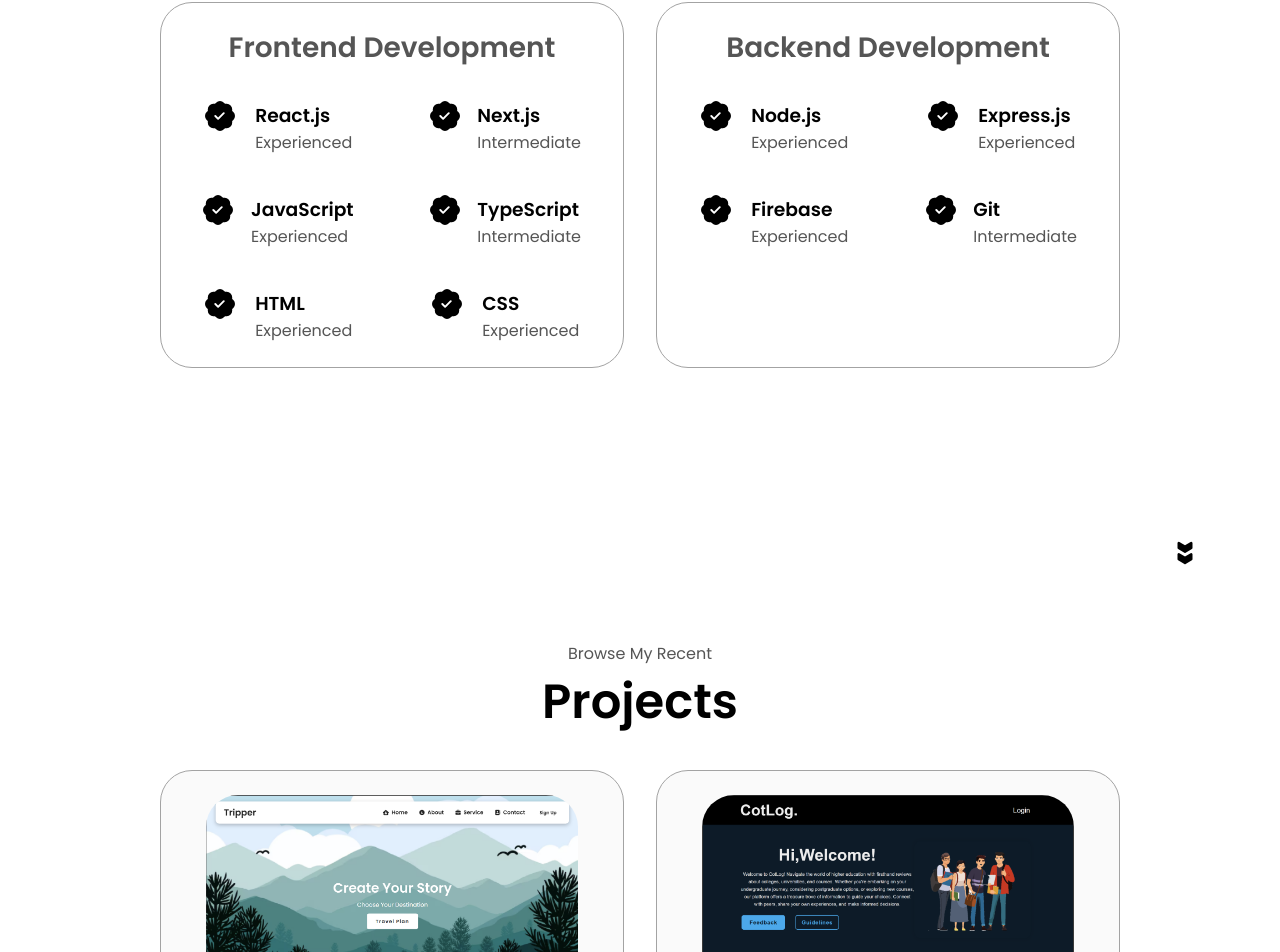
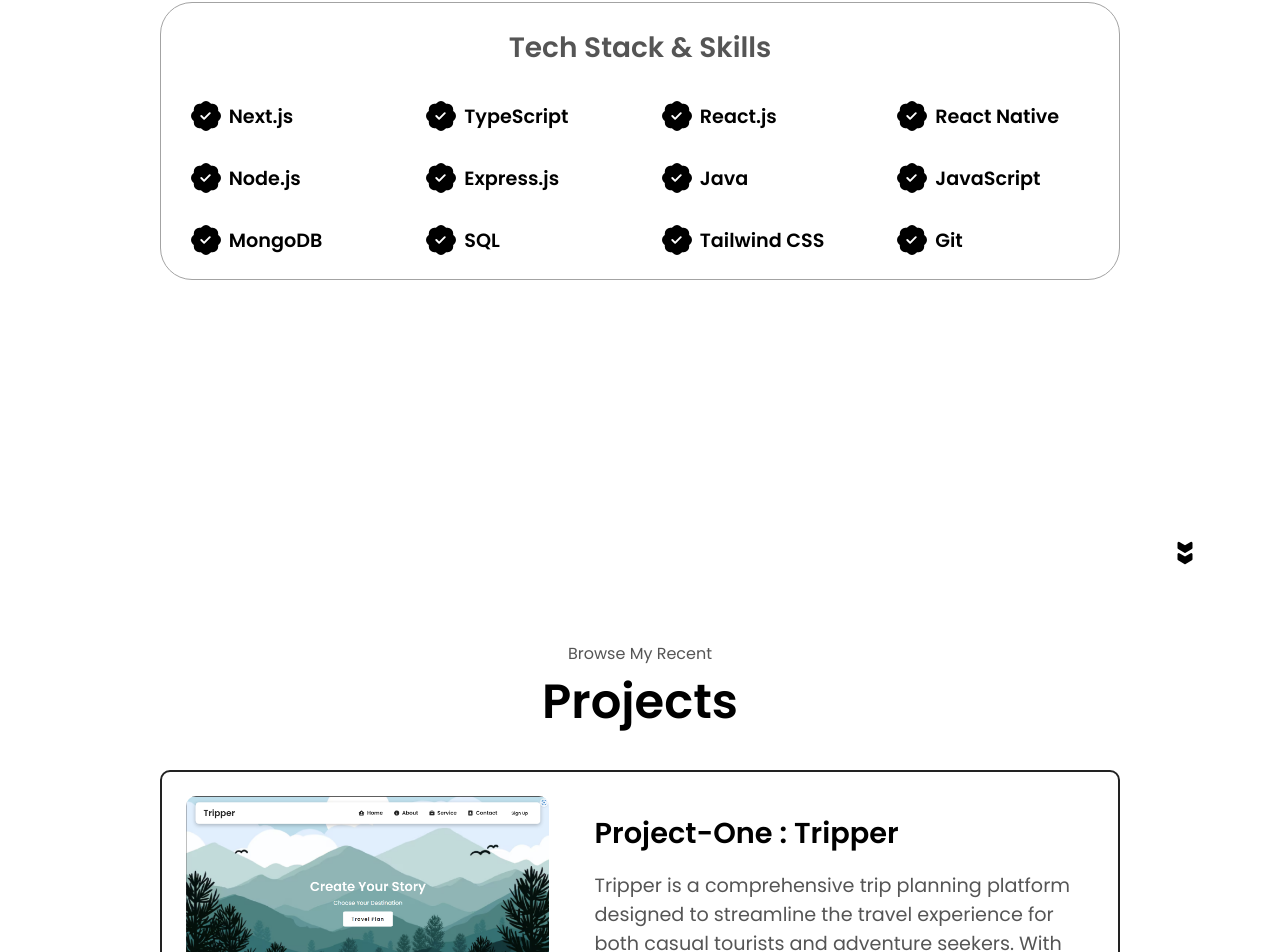
Before and after one commit to tanishqpandey26/digital-resume, a React (Create React App) app: page / in a window 1280 px wide. Shown: the part 1843-2795 px from the top of the page. Built offline with nearby package versions, Linux system fonts and the light colour scheme.

Commit message:
new layout for experience and project section

```diff
--- a/src/components/Experience.js
+++ b/src/components/Experience.js
@@ -1,10 +1,9 @@
 import React from 'react';
-import {BsPatchCheckFill} from "react-icons/bs";
-import {TbBadgesFilled} from "react-icons/tb";
+import { BsPatchCheckFill } from "react-icons/bs";
+import { TbBadgesFilled } from "react-icons/tb";
 import "./ExperienceStyles.css";
 
 function Experience() {
-
 
   function scrollHandler(targetId) {
     const targetSection = document.getElementById(targetId);
@@ -13,132 +12,117 @@ function Experience() {
     }
   }
 
+  return (
+    <>
+      <section id="experience">
+        <p className="section__text__p1">Explore My</p>
+        <h1 className="title">Experience</h1>
 
-  return (
+        <div className="experience-details-container">
+          <div className="about-containers">
 
-    <>
+            <div className="details-container tech-stack-card">
+              <h2 className="experience-sub-title">Tech Stack & Skills</h2>
+              <div className="article-container">
 
-    <section id="experience">
-      <p class="section__text__p1">Explore My</p>
-      <h1 class="title">Experience</h1>
-      <div class="experience-details-container">
-        <div class="about-containers">
-          <div class="details-container">
-            <h2 class="experience-sub-title">Frontend Development</h2>
-            <div class="article-container">
 
                 <article>
-               <BsPatchCheckFill
-               size={30}/>
+                  <BsPatchCheckFill size={30} />
                   <div>
-                  <h3>React.js</h3>
-                  <p>Experienced</p>
+                    <h3>Next.js</h3>
                   </div>
                 </article>
 
                 <article>
-               <BsPatchCheckFill
-               size={30}/>
+                  <BsPatchCheckFill size={30} />
                   <div>
-                  <h3>Next.js</h3>
-                  <p>Intermediate</p>
+                    <h3>TypeScript</h3>
                   </div>
                 </article>
 
                 <article>
-               <BsPatchCheckFill
-               size={30}/>
+                  <BsPatchCheckFill size={30} />
                   <div>
-                  <h3>JavaScript</h3>
-                  <p>Experienced</p>
+                    <h3>React.js</h3>
                   </div>
                 </article>
 
                 <article>
-               <BsPatchCheckFill
-               size={30}/>
+                  <BsPatchCheckFill size={30} />
                   <div>
-                  <h3>TypeScript</h3>
-                  <p>Intermediate</p>
+                    <h3>React Native</h3>
                   </div>
                 </article>
 
                 <article>
-               <BsPatchCheckFill
-               size={30}/>
+                  <BsPatchCheckFill size={30} />
                   <div>
-                  <h3>HTML</h3>
-                  <p>Experienced</p>
+                    <h3>Node.js</h3>
                   </div>
                 </article>
 
                 <article>
-               <BsPatchCheckFill
-               size={30}/>
+                  <BsPatchCheckFill size={30} />
                   <div>
-                  <h3>CSS</h3>
-                  <p>Experienced</p>
+                    <h3>Express.js</h3>
+                  </div>
+                </article>
+
+                <article>
+                  <BsPatchCheckFill size={30} />
+                  <div>
+                    <h3>Java</h3>
+                  </div>
+                </article>
+
+                <article>
+                  <BsPatchCheckFill size={30} />
+                  <div>
+                    <h3>JavaScript</h3>
+                  </div>
+                </article>
+
+                <article>
+                  <BsPatchCheckFill size={30} />
+                  <div>
+                    <h3>MongoDB</h3>
+                  </div>
+                </article>
+
+                <article>
+                  <BsPatchCheckFill size={30} />
+                  <div>
+                    <h3>SQL</h3>
+                  </div>
+                </article>
+
+                <article>
+                  <BsPatchCheckFill size={30} />
+                  <div>
+                    <h3>Tailwind CSS</h3>
+                  </div>
+                </article>
+
+                <article>
+                  <BsPatchCheckFill size={30} />
+                  <div>
+                    <h3>Git</h3>
                   </div>
                 </article>
 
               </div>
             </div>
-
-          <div class="details-container">
-            <h2 class="experience-sub-title">Backend Development</h2>
-            <div class="article-container">
-
-            <article>
-               <BsPatchCheckFill
-               size={30}/>
-                <div>
-                  <h3>Node.js</h3>
-                  <p>Experienced</p>
-                </div>
-              </article>
-
-              <article>
-               <BsPatchCheckFill
-               size={30}/>
-                <div>
-                  <h3>Express.js</h3>
-                  <p>Experienced</p>
-                </div>
-              </article>
-
-              <article>
-               <BsPatchCheckFill
-               size={30}/>
-                <div>
-                  <h3>Firebase</h3>
-                  <p>Experienced</p>
-                </div>
-              </article>
-
-              <article>
-               <BsPatchCheckFill
-               size={30}/>
-                <div>
-                  <h3>Git</h3>
-                  <p>Intermediate</p>
-                </div>
-              </article>
-
           </div>
         </div>
 
-
-        </div>
-      </div>
         <TbBadgesFilled
           className="icon arrow"
-    size={30}  // adjust this for the desired size
+          size={30}
           onClick={() => scrollHandler('projects')}
         />
       </section>
-
     </>
-  )
+  );
 }
 
-export default Experience
+export default Experience;
--- a/src/components/ExperienceStyles.css
+++ b/src/components/ExperienceStyles.css
@@ -1,13 +1,6 @@
-/* EXPERIENCE SECTION */
-
 #experience {
   position: relative;
   margin-top: 20px;
-  }
-
-  .section__text__p1 {
-    /* Assuming similar to general p styles */
-    /* Add any specific styles if needed */
 }
 
 .title {
@@ -23,11 +16,12 @@
 
 .about-containers {
   display: flex;
+  justify-content: center;
   gap: 2rem;
-    /* Additional gap for media queries already handled in GeneralStyles */
 }
 
-  .details-container {
+
+.tech-stack-card {
   padding: 1.5rem;
   flex: 1;
   background: white;
@@ -46,25 +40,48 @@
 
 .article-container {
   display: flex;
-    text-align: initial;
   flex-wrap: wrap;
-    flex-direction: row;
-    gap: 2.5rem;
   justify-content: space-around;
+  gap: 2rem;
 }
 
 article {
   display: flex;
-    width: 10rem;
-    justify-content: space-around;
+  align-items: center;
+  width: 12rem;
   gap: 0.5rem;
 }
 
-  article .icon {
-    cursor: default;
+article h3 {
+  font-size: 1.2rem;
+  margin: 0;
+}
+
+article p {
+  font-size: 0.9rem;
+  color: gray;
 }
 
 .icon.arrow {
-    /* Assuming shared with AboutMe */
-    /* If specific styles, add here */
+  cursor: pointer;
+  margin-top: 2rem;
 }
+
+
+@media (max-width: 850px) {
+  .article-container {
+    flex-wrap: wrap;
+    flex-direction: row;
+    justify-content: space-between;
+    align-items: center;
+  }
+
+  .about-containers {
+    flex-direction: column;
+  }
+
+  article {
+    width: 45%;
+    justify-content: flex-start;
+  }
+}
--- a/src/components/Projects.js
+++ b/src/components/Projects.js
@@ -1,7 +1,7 @@
 import React from 'react';
 import Cotlog from "../material/Cotlog.png";
 import Tripper from "../material/Tripper.png";
-import {TbBadgesFilled} from "react-icons/tb";
+import { TbBadgesFilled } from "react-icons/tb";
 import "./ProjectsStyles.css";
 
 function Projects() {
@@ -13,96 +13,62 @@ function Projects() {
     }
   }
 
+  return (
+    <>
+      <section id="projects">
+        <p className="section__text__p1">Browse My Recent</p>
+        <h1 className="title">Projects</h1>
+        <div className="projects-container">
 
-  return (
-
-    <>
-
-    <section id="projects">
-      <p class="section__text__p1">Browse My Recent</p>
-      <h1 class="title">Projects</h1>
-      <div class="experience-details-container">
-        <div class="about-containers">
-
-          {/* <div class="details-container color-container">
-            <div class="article-container">
-              <img
-                src="./assets/project-1.png"
-                alt="Project 1"
-                class="project-img"
-              />
-            </div>
-            <h2 class="experience-sub-title project-title">Project One</h2>
-            <div class="btn-container">
+          <div className="project-card">
+            <div className="project-img-container">
+              <img src={Tripper} alt="Project 2" className="project-img" />
+              <div className="btn-container">
                 <button
-                class="btn btn-color-2 project-btn"
-                onclick="location.href='https://github.com/'"
+                  className="btn btn-color-2 project-btn"
+                  onClick={() => window.open("https://github.com/tanishqpandey26/Tripper")}
                 >
                   Github
                 </button>
                 <button
-                class="btn btn-color-2 project-btn"
-                onclick="location.href='https://github.com/'"
-              >
-                Live Demo
-              </button>
-            </div>
-          </div> */}
-
-
-          <div class="details-container color-container">
-            <div class="article-container">
-              <img
-                src={Tripper}
-                alt="Project 2"
-                class="project-img"
-              />
-            </div>
-            <h2 class="experience-sub-title project-title">Project-One</h2>
-            <div class="btn-container">
-              <button
-                class="btn btn-color-2 project-btn"
-                onClick={()=>window.open("https://github.com/tanishqpandey26/Tripper")}
-              >
-                Github
-              </button>
-              <button
-                class="btn btn-color-2 project-btn"
-               onClick={()=>window.open("https://tripper-ui.vercel.app/")}
+                  className="btn btn-color-2 project-btn"
+                  onClick={() => window.open("https://tripper-ui.vercel.app/")}
                 >
                   Live Demo
                 </button>
               </div>
             </div>
+            <div className="project-description">
+              <h2 className="project-title">Project-One : Tripper</h2>
+              <p className="project-text"> Tripper is a comprehensive trip planning platform designed to streamline the travel experience for both casual tourists and adventure seekers. With Tripper, users can effortlessly create, manage, and share personalized travel itineraries, track expenses, and share their experiences with fellow travelers. The platform aims to enhance the travel journey by providing all-in-one trip management tools, fostering a community of travel enthusiasts, and ensuring seamless collaboration between travel companions.</p>
+            </div>
+          </div>
 
-          <div class="details-container color-container">
-            <div class="article-container">
-              <img
-                src={Cotlog}
-                alt="Project 3"
-                class="project-img"
-              />
-            </div>
-            <h2 class="experience-sub-title project-title">Project-Two</h2>
-            <div class="btn-container">
+
+          <div className="project-card">
+            <div className="project-img-container">
+              <img src={Cotlog} alt="Project 3" className="project-img" />
+              <div className="btn-container">
                 <button
-                class="btn btn-color-2 project-btn"
-                onClick={()=>window.open("https://github.com/tanishqpandey26/Cotlog-social_blog_website")}
+                  className="btn btn-color-2 project-btn"
+                  onClick={() => window.open("https://github.com/tanishqpandey26/Cotlog-social_blog_website")}
                 >
                   Github
                 </button>
                 <button
-                class="btn btn-color-2 project-btn"
-                onClick={()=>window.open("https://cotlog-social-blog-website.vercel.app/")}
+                  className="btn btn-color-2 project-btn"
+                  onClick={() => window.open("https://cotlog-social-blog-website.vercel.app/")}
                 >
                   Live Demo
                 </button>
               </div>
             </div>
+            <div className="project-description">
+              <h2 className="project-title">Project-Two : Cotlog</h2>
+              <p className="project-text">CotLog is a social blogging platform designed to empower students and education seekers by providing authentic, firsthand reviews of colleges, universities, and academic courses. Whether you're a high school graduate planning your undergraduate studies, considering postgraduate opportunities, or exploring new fields of learning, CotLog serves as a valuable resource to guide you in making informed academic decisions. Our platform fosters a vibrant community where users can connect, share personal experiences, and exchange insights to help others navigate the complex world of higher education.</p>
+            </div>
+          </div>
 
-
-
-        </div>
         </div>
 
         <TbBadgesFilled
@@ -110,11 +76,9 @@ function Projects() {
           size={30}
           onClick={() => scrollHandler('contact')}
         />
-
       </section>
-
     </>
-  )
+  );
 }
 
-export default Projects
+export default Projects;
--- a/src/components/ProjectsStyles.css
+++ b/src/components/ProjectsStyles.css
@@ -1,57 +1,48 @@
-
-
 #projects {
   position: relative;
 }
-
 
 .title {
   font-size: 3rem;
   text-align: center;
 }
 
-  .experience-details-container {
+.projects-container {
   display: flex;
-    justify-content: center;
   flex-direction: column;
+  gap: 2rem;
+  margin: 2rem auto;
 }
 
-  .about-containers {
+.project-card {
   display: flex;
-    gap: 2rem;
-  }
-
-  .details-container {
+  justify-content: space-between;
+  align-items: flex-start;
+  background-color: white;
+  border-radius: 10px;
   padding: 1.5rem;
-    flex: 1;
-    background: white;
-    border-radius: 2rem;
-    border: rgb(53, 53, 53) 0.1rem solid;
-    border-color: rgb(163, 163, 163);
-    text-align: center;
-  }
-
-  .color-container {
-    border-color: rgb(163, 163, 163);
-    background: rgb(250, 250, 250);
+  border: 2px solid #222;
+  gap: 1.5rem;
 }
 
 
-  .project-img {
-    border-radius: 2rem;
-    width: 90%;
-    height: 90%;
+.project-img-container {
+  display: flex;
+  flex-direction: column;
+  align-items: center;
+  width: 40%;
 }
 
-  .project-title {
-    margin: 1rem;
-    color: black;
+.project-img {
+  border-radius: 10px;
+  width: 100%;
+  height: auto;
 }
 
 .btn-container {
   display: flex;
-    justify-content: center;
   gap: 1rem;
+  margin-top: 1rem;
 }
 
 .btn {
@@ -73,7 +64,47 @@
   background-color: #555;
 }
 
+
+.project-description {
+  width: 55%;
+  overflow-y: auto;
+  max-height: 250px;
+}
+
+.project-title {
+  margin: 1rem 0;
+  font-size: 1.8rem;
+}
+
+.project-text {
+  font-size: 1.2rem;
+}
+
+
+
+@media (max-width: 850px) {
+  .project-card {
+    flex-direction: column;
+    align-items: center;
+    text-align: center;
+  }
+
+  .project-img-container {
+    width: 100%;
+  }
+
+  .project-description {
+    width: 100%;
+    overflow-y: auto;
+    max-height: 150px;
+    padding: 1rem 0;
+  }
+
+  .project-text {
+    font-size: 1rem;
+  }
+}
+
 .icon.arrow {
   cursor: pointer;
-
 }
```
Lines whose indentation alone changed are shown as unchanged.
